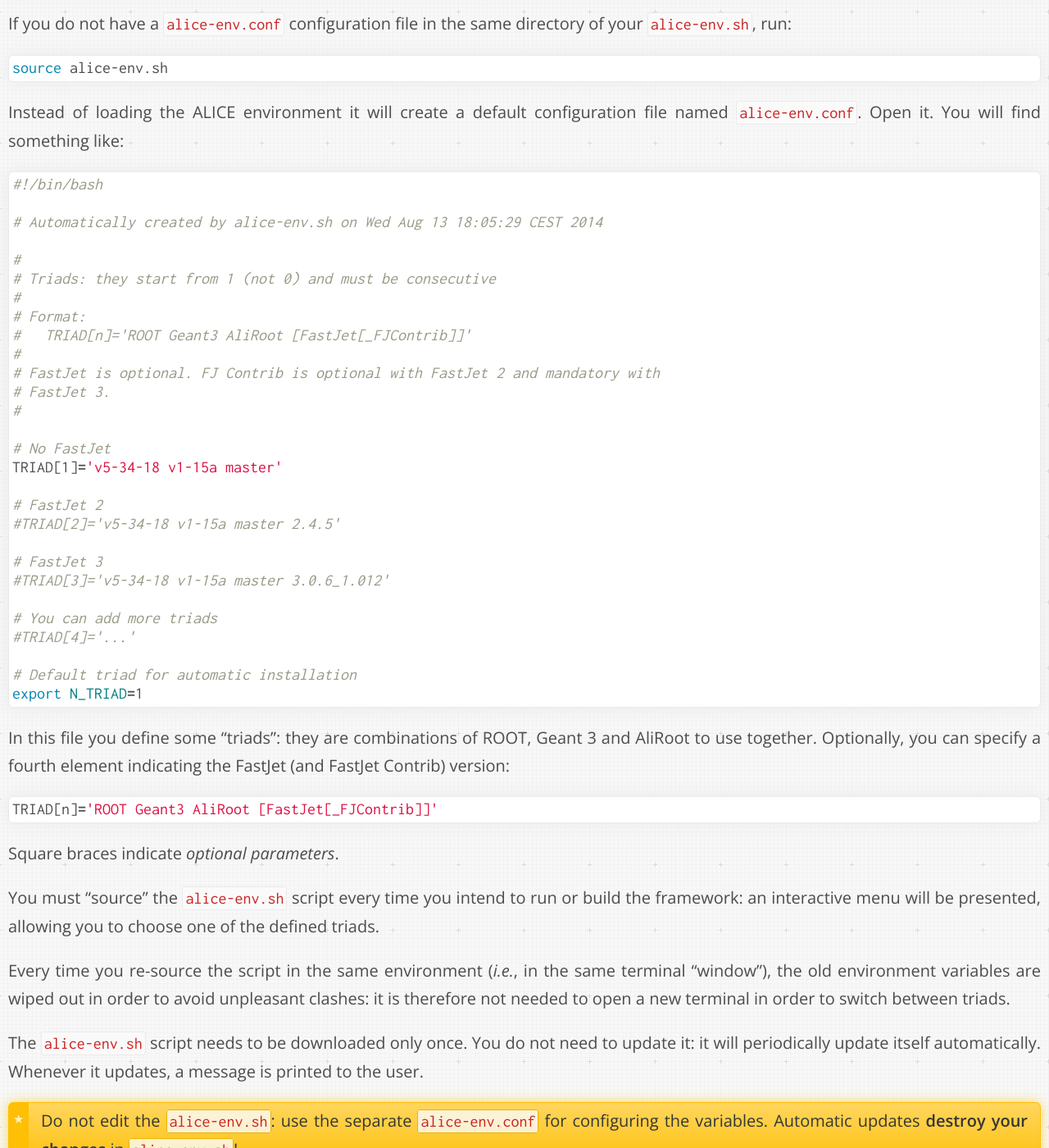
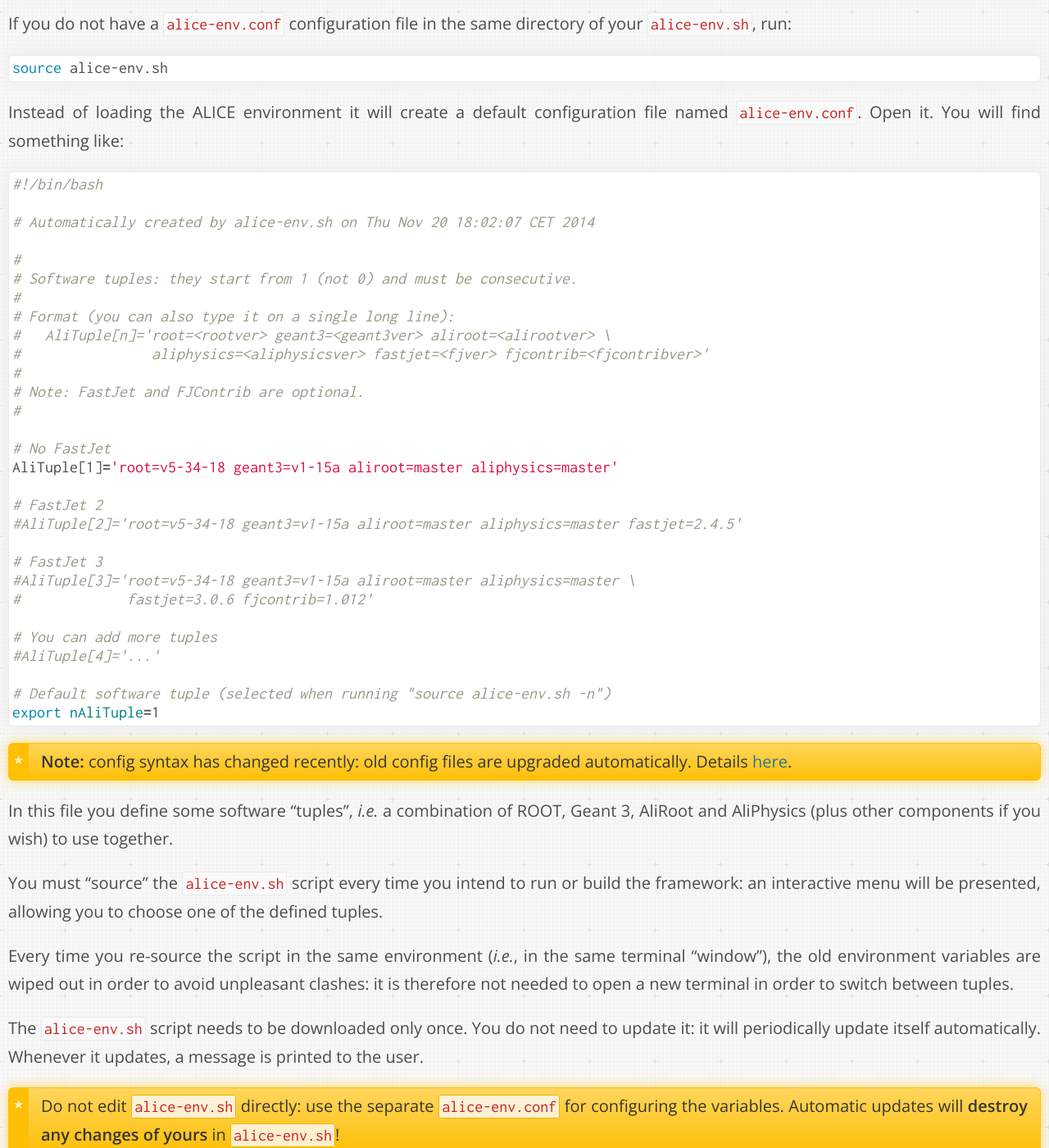
Before and after one commit to dberzano/dberzano.github.io, a Jekyll site: the page built from alice/install-aliroot/manual.md, in a window 1280 px wide and 1400 px high, scrolled down 2626 px. Shown: the whole window at 82% size. Built offline with Jekyll 4.4.1, drawn with Linux system fonts in a browser that asks for light colours; Markdown is read by kramdown in place of the engine named in the settings; some of the changed text lies outside the part shown.

Commit message:
AliInst: tuples instead of triads

````diff
--- a/alice/install-aliroot/manual.md
+++ b/alice/install-aliroot/manual.md
@@ -67,9 +67,8 @@
 
 You will need a script that helps you setting the environment
 variables needed to build and use different ALICE software
-combinations, constituted by "triads" of ROOT, Geant 3 and AliRoot. It
-is also possible to define an optional [FastJet](http://fastjet.fr/)
-version.
+combinations, constituted by "tuples" of ROOT, Geant 3 and AliRoot,
+plus other optional components.
 
 > As of **Aug 13, 2014**, the way of configuring the environment has
 > been **slightly changed**:
@@ -110,65 +109,63 @@
 ```bash
 #!/bin/bash
 
-# Automatically created by alice-env.sh on Wed Aug 13 18:05:29 CEST 2014
+# Automatically created by alice-env.sh on Thu Nov 20 18:02:07 CET 2014
 
 #
-# Triads: they start from 1 (not 0) and must be consecutive
+# Software tuples: they start from 1 (not 0) and must be consecutive.
 #
-# Format:
-#   TRIAD[n]='ROOT Geant3 AliRoot [FastJet[_FJContrib]]'
+# Format (you can also type it on a single long line):
+#   AliTuple[n]='root=<rootver> geant3=<geant3ver> aliroot=<alirootver> \
+#                aliphysics=<aliphysicsver> fastjet=<fjver> fjcontrib=<fjcontribver>'
 #
-# FastJet is optional. FJ Contrib is optional with FastJet 2 and mandatory with
-# FastJet 3.
+# Note: FastJet and FJContrib are optional.
 #
 
 # No FastJet
-TRIAD[1]='v5-34-18 v1-15a master'
+AliTuple[1]='root=v5-34-18 geant3=v1-15a aliroot=master aliphysics=master'
 
 # FastJet 2
-#TRIAD[2]='v5-34-18 v1-15a master 2.4.5'
+#AliTuple[2]='root=v5-34-18 geant3=v1-15a aliroot=master aliphysics=master fastjet=2.4.5'
 
 # FastJet 3
-#TRIAD[3]='v5-34-18 v1-15a master 3.0.6_1.012'
+#AliTuple[3]='root=v5-34-18 geant3=v1-15a aliroot=master aliphysics=master \
+#             fastjet=3.0.6 fjcontrib=1.012'
 
-# You can add more triads
-#TRIAD[4]='...'
+# You can add more tuples
+#AliTuple[4]='...'
 
-# Default triad for automatic installation
-export N_TRIAD=1
+# Default software tuple (selected when running "source alice-env.sh -n")
+export nAliTuple=1
 ```
 
-In this file you define some **"triads"**: they are combinations of
-ROOT, Geant 3 and AliRoot to use together. Optionally, you can specify
-a fourth element indicating the FastJet (and FastJet Contrib) version:
+> **Note:** config syntax has changed recently: old config files are
+upgraded automatically. Details [here](http://fixme/).
 
-```bash
-TRIAD[n]='ROOT Geant3 AliRoot [FastJet[_FJContrib]]'
-```
-
-Square braces indicate *optional parameters*.
+In this file you define some **software "tuples"**, *i.e.* a
+combination of ROOT, Geant 3, AliRoot and AliPhysics (plus other
+components if you wish) to use together.
 
 You must "source" the `alice-env.sh` script every time you intend to
 run or build the framework: an interactive menu will be presented,
-allowing you to choose one of the defined triads.
+allowing you to choose one of the defined tuples.
 
 Every time you re-source the script in the same environment (*i.e.*,
 in the same terminal "window"), the old environment variables are
 wiped out in order to avoid unpleasant clashes: it is therefore not
-needed to open a new terminal in order to switch between triads.
+needed to open a new terminal in order to switch between tuples.
 
 The `alice-env.sh` script needs to be downloaded only once. You do not
 need to update it: it will periodically update itself automatically.
 Whenever it updates, a message is printed to the user.
 
-> Do not edit the `alice-env.sh`: use the separate `alice-env.conf`
-> for configuring the variables. Automatic updates **destroy your
-> changes** in `alice-env.sh`!
+> Do not edit `alice-env.sh` directly: use the separate
+> `alice-env.conf` for configuring the variables. Automatic updates
+> will **destroy any changes of yours** in `alice-env.sh`!
 
 
 #### AliRoot version dependencies
 
-You cannot just pick any triad and expect it to work. Some versions of
+You cannot just pick any tuple and expect it to work. Some versions of
 AliRoot work only with a specific version of ROOT, and in general they
 may be used with any other ROOT version.
 
@@ -196,19 +193,20 @@
 the script is `$HOME/alicesw/alice-env.sh`, you will do:
 
 ```bash
-source $HOME/alicesw/alice-env.sh [-q] [-n] [-c] [-k] [-u]
+source $HOME/alicesw/alice-env.sh [-q] [-n [nTuple]] [-c] [-k] [-u]
 ```
 
 As you can see, some optional switches are available (square braces
 stand for "optional", you should not type them literally):
 
 * `-n`: AliRoot environment is set up *non-interactively*, meaning
-  that no menu is shown; the triad to pick is indicated
-  by the variable `$N_TRIAD` in your configuration file
+  that no menu is shown; pick a tuple number by typing it after `-n`:
+  if you don't specify anything, the default one selected by the
+  variable `$nAliTuple` in the configuration file will be chosen
 * `-q`: quiet mode. Useful if you source the script from `.bashrc` and
   you do not want to see the output every time you open a new shell
 * `-c`: cleans environment from previously set ALICE variables without
-  setting any triad
+  setting any tuple
 * `-k`: do not check for updates of the environment script
 * `-u`: force update of the environment script
 
@@ -490,11 +488,10 @@
 
 ### FastJet and FastJet contrib (optional)
 
-You can define a fourth element in the triad corresponding to the
-[FastJet](http://fastjet.fr/) version you would like to use. You might
-need an additional
-[FastJet contrib](http://fastjet.hepforge.org/contrib/) package of
-your choice, depending on your needs and configuration.
+You can optionally add a `fastjet=` and `fjcontrib=` element in your
+software tuple definition if you want to install also
+[FastJet](http://fastjet.fr/) and
+[FastJet contrib](http://fastjet.hepforge.org/contrib/).
 
 > Compiling FastJet is optional. FastJet contrib is:
 >
@@ -502,18 +499,21 @@
 > * **mandatory** if using FastJet 3 (AliRoot won't compile without
 >   it)
 
-If you do not need FastJet contrib, you can specify a fourth element
-to the "triad" like this:
+If you do not need FastJet contrib, your tuple will look like this:
 
 ```bash
-TRIAD[1]="<root> v1-15a master 2.4.5" # with FastJet only
+AliTuple[1]='root=v5-34-08 geant3=v1-15a \
+             aliroot=master aliphysics=master \
+             fastjet=2.4.5'
 ```
 
-If you need FastJet contrib as well, specify its version after the
-FastJet version, separated with an underscore:
+If you need FastJet contrib as well, your tuple will look like this
+instead:
 
 ```bash
-TRIAD[1]="<root> v1-15a master 3.0.6_1.012" # with FastJet and FJ contrib
+AliTuple[2]='root=v5-34-08 geant3=v1-15a \
+             aliroot=master aliphysics=master \
+             fastjet=2.4.5 fjcontrib=1.012'
 ```
 
 Source the `alice-env.sh` script. Then, create the FastJet source
````
